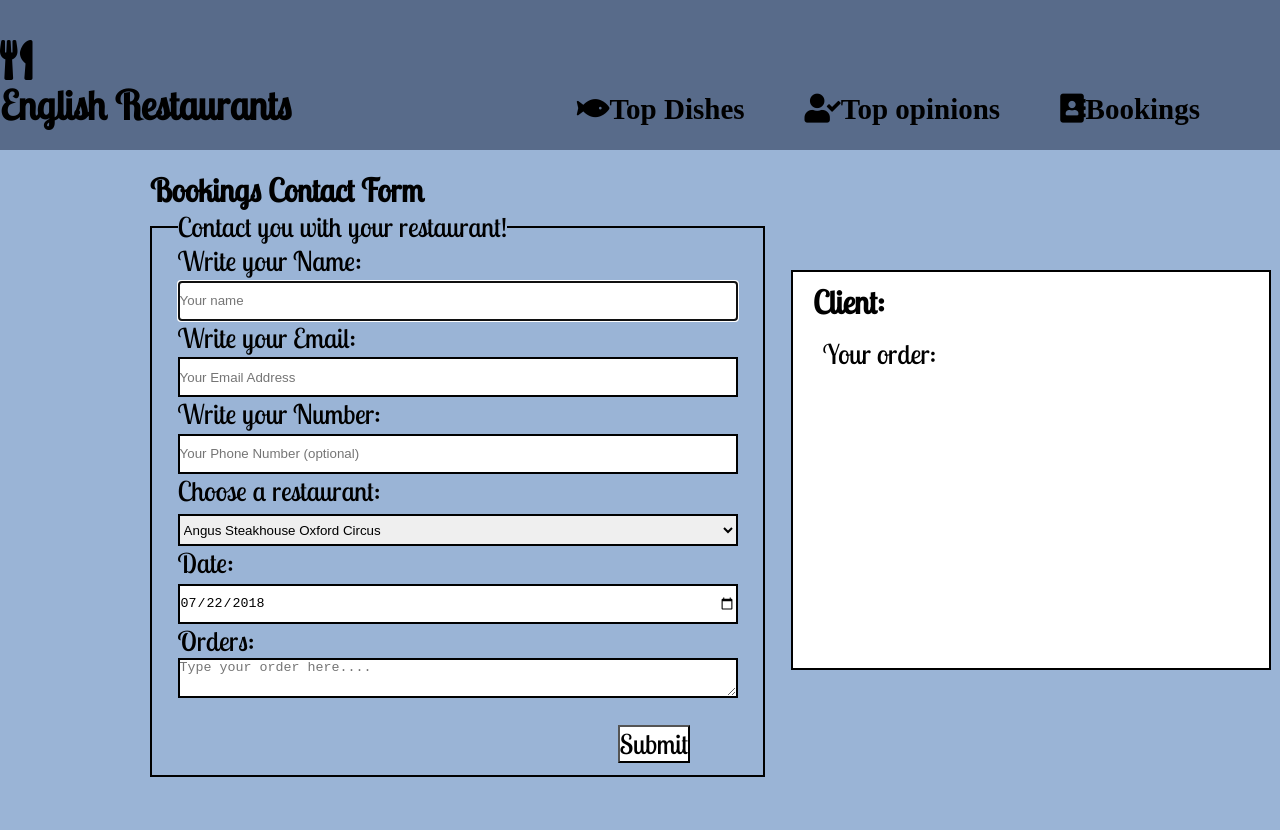
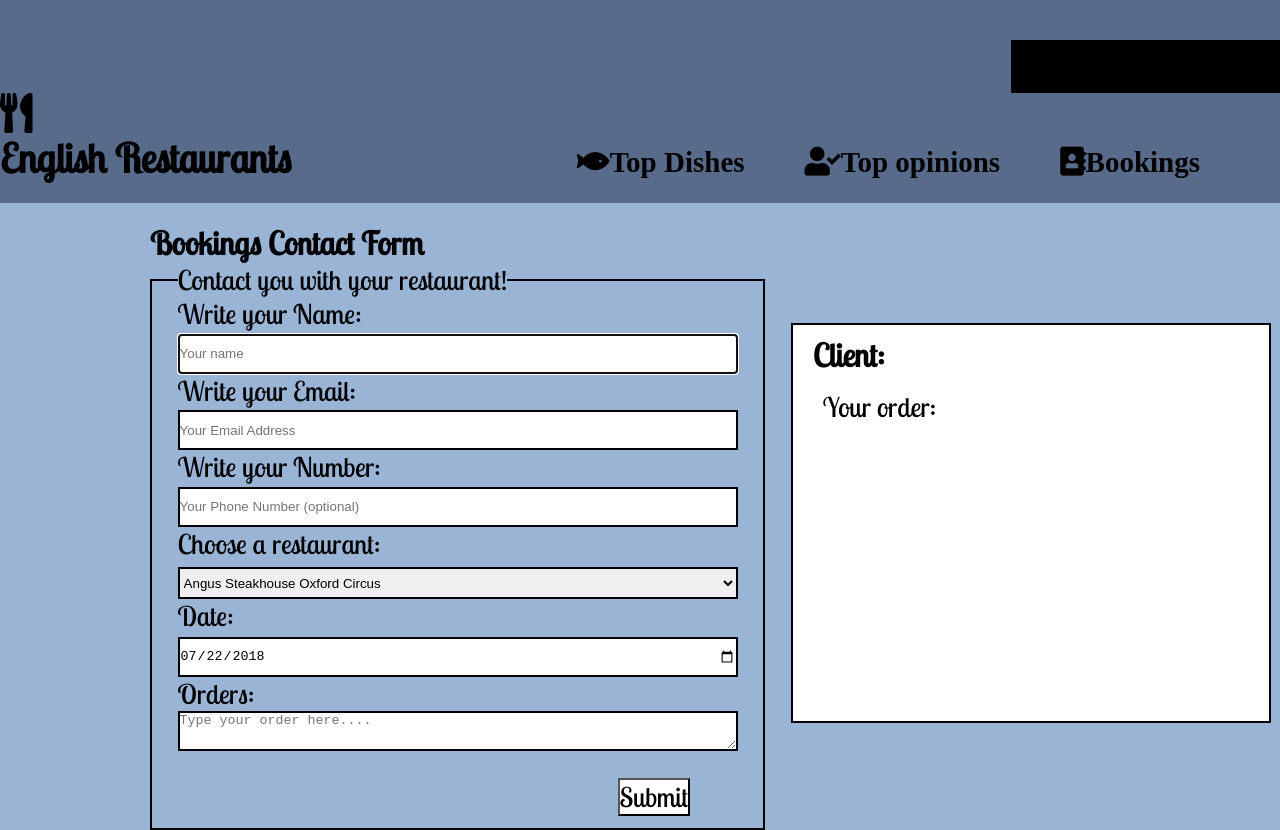
Before and after one commit to rosilvaf1/restaurant-js, a website: page bookings.html in a window 1280 px wide. Shown: the top 830 px of the page. Drawn offline with Linux system fonts and the light colour scheme; no server answers.

Commit message:
weather-api

```diff
--- a/bookings.html
+++ b/bookings.html
@@ -22,6 +22,9 @@
 
   <body>
     <header>
+      <div id="weather">
+        <p id="temperature"></p>
+      </div>
       <nav>
         <section>
           <a href="index.html">
@@ -138,5 +141,6 @@
     <div id="group-cards">
     </div>
     <script src="scripts/booking.js"></script>
+    <script src="/scripts/weather.js"></script>
   </body>
 </html>
--- a/scripts/weather.js
+++ b/scripts/weather.js
@@ -4,9 +4,9 @@ let weather = {
     fetch(
       "https://api.openweathermap.org/data/2.5/weather?q=London&appid=" +
         this.apiKey
-    ).then(response => response.json())
-    .then(data => this.displayWeather(data));
-
+    )
+      .then((response) => response.json())
+      .then((data) => this.displayWeather(data));
   },
   displayWeather: function (data) {
     const { name } = data;
@@ -14,6 +14,10 @@ let weather = {
     const { temp, humidity } = data.main;
     const { speed } = data.wind;
     console.log(name, icon, description, temp, humidity, speed);
-    document.getElementById('weather').innerHTML = name;
+    const city = document.getElementById("weather");
+    city.innerHTML = `<p>${name}</p>
+    <p id="temperature">${temp}ªC</p>
+    <img src ="https://openweathermap.org/img/wn/${icon}.png">`;
   },
 };
+weather.fetchWeather();
--- a/styles/TopOpinions.css
+++ b/styles/TopOpinions.css
@@ -145,6 +145,13 @@ p {
   height: 50px;
 }
 
+#button_accept_edit {
+  color: white;
+  font-size: 20px;
+  background-color: green;
+  width: 120px;
+  height: 50px;
+}
 #button_accept {
   color: white;
   font-size: 20px;
@@ -161,3 +168,21 @@ p {
   height: 40px;
   z-index: 3;
 }
+#weather{
+  width: 370px;
+  height: 53px;
+  margin-left: 79vw;
+  border: 3px solid black;
+  background: black;
+  color: white;
+  font-size: 29px;
+  margin-right: 20px;
+  display: grid;
+  grid-template-columns: 1fr 1fr 1fr;
+}
+#weather p{
+  padding-left: 20px;
+}
+#weather img{
+  padding-left: 40px;
+}
--- a/styles/bookings.css
+++ b/styles/bookings.css
@@ -131,3 +131,21 @@ h1 {
   height: 32px;
   border: solid 2px black;
 }
+#weather{
+  width: 370px;
+  height: 53px;
+  margin-left: 79vw;
+  border: 3px solid black;
+  background: black;
+  color: white;
+  font-size: 29px;
+  margin-right: 20px;
+  display: grid;
+  grid-template-columns: 1fr 1fr 1fr;
+}
+#weather p{
+  padding-left: 20px;
+}
+#weather img{
+  padding-left: 40px;
+}
--- a/styles/index.css
+++ b/styles/index.css
@@ -31,12 +31,22 @@ header nav section i {
   font-size: 40px;
 }
 #weather{
-  width: 380px;
+  width: 370px;
   height: 53px;
   margin-left: 79vw;
   border: 3px solid black;
-  background: white;
-  font-size: 35px;
+  background: black;
+  color: white;
+  font-size: 29px;
+  margin-right: 20px;
+  display: grid;
+  grid-template-columns: 1fr 1fr 1fr;
+}
+#weather p{
+  padding-left: 20px;
+}
+#weather img{
+  padding-left: 40px;
 }
 .home-images {
   display: flex;
--- a/styles/topDishes.css
+++ b/styles/topDishes.css
@@ -96,3 +96,21 @@ main .about-dish div{
     grid-row-start: 3;
     grid-row-end: 5;
 }
+#weather{
+    width: 370px;
+    height: 53px;
+    margin-left: 79vw;
+    border: 3px solid black;
+    background: black;
+    color: white;
+    font-size: 29px;
+    margin-right: 20px;
+    display: grid;
+    grid-template-columns: 1fr 1fr 1fr;
+  }
+  #weather p{
+    padding-left: 20px;
+  }
+  #weather img{
+    padding-left: 40px;
+  }
```
Also changed, not shown: index.html (+3 -1 lines), scripts/topOpinions.js (+29 -11 lines), topDishes.html (+22 -8 lines), topOpinions.html (+4 -0 lines).
